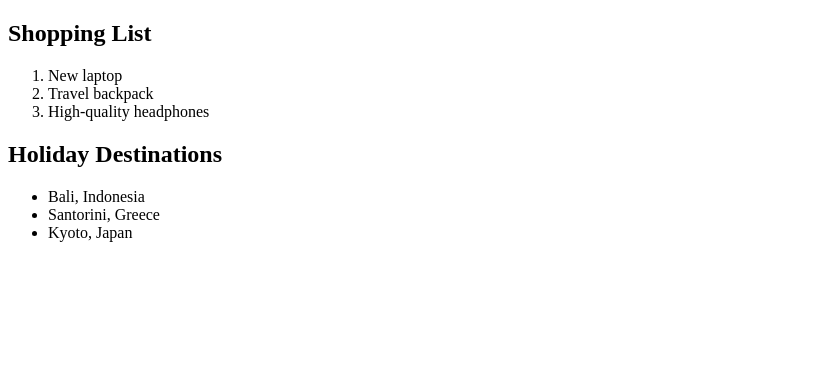
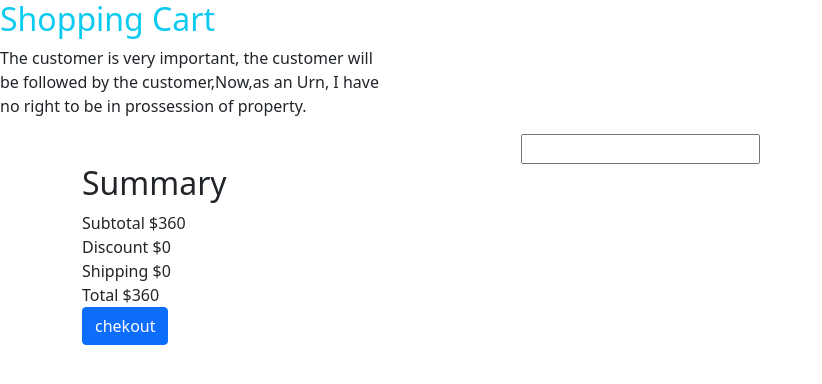
Before and after one commit to acciojob/bootstrap-shopping-cart-AnjaliBharwani, a website: page main.html in a window 1280 px wide. Shown: the whole page, without its empty margins (0-822 px from the left). Drawn offline with nearby package versions, Linux system fonts and the light colour scheme.

Commit message:
created a submission

```diff
--- a/main.html
+++ b/main.html
@@ -1,23 +1,42 @@
 <!DOCTYPE html>
-<html lang="en">
+
+<html>
+
 <head>
-    <meta charset="UTF-8">
-    <meta name="viewport" content="width=device-width, initial-scale=1.0">
-    <title>My Plans</title>
+	<link href="https://cdn.jsdelivr.net/npm/bootstrap@5.0.2/dist/css/bootstrap.min.css" rel="stylesheet" integrity="sha384-EVSTQN3/azprG1Anm3QDgpJLIm9Nao0Yz1ztcQTwFspd3yD65VohhpuuCOmLASjC" crossorigin="anonymous">
+	<link rel="stylesheet" href="styles.css">
 </head>
+
 <body>
-    <h2>Shopping List</h2>
-    <ol>
-        <li data-ns-test="shoppingList">New laptop</li>
-        <li data-ns-test="shoppingList">Travel backpack</li>
-        <li data-ns-test="shoppingList">High-quality headphones</li>
-    </ol>
+	<!-- the entire body must be written by student -->
+	<h2 class="cart-heading text-info">Shopping Cart</h2>
+	<p>The customer is very important, the customer will <br> be followed by the customer,Now,as an Urn, I have <br>
+		no right to be in prossession of property.</p>
+	<div class="container">
+		<div class="block-heading text-center">
+	<label></label>
+	<input type="">
+	<a href=""></a>
+	<img src="">
+		</div>
+	<section class="summary">
+		<h2>Summary</h2>
+		<span>Subtotal</span>
+		<span>$360</span><br>
+		<span>Discount</span>
+		<span>$0</span><br>
+		<span>Shipping</span>
+		<span>$0</span><br>
+		<span>Total</span>
+		<span>$360</span><br>
+		<button type="button" class="btn btn-primary">chekout</button>
+	</section>
+	</div>
+    <script type="text/javascript" src="./script.js">
+</script>
+	<script src="https://cdn.jsdelivr.net/npm/@popperjs/core@2.9.2/dist/umd/popper.min.js" integrity="sha384-IQsoLXl5PILFhosVNubq5LC7Qb9DXgDA9i+tQ8Zj3iwWAwPtgFTxbJ8NT4GN1R8p" crossorigin="anonymous"></script>
+<script src="https://cdn.jsdelivr.net/npm/bootstrap@5.0.2/dist/js/bootstrap.min.js" integrity="sha384-cVKIPhGWiC2Al4u+LWgxfKTRIcfu0JTxR+EQDz/bgldoEyl4H0zUF0QKbrJ0EcQF" crossorigin="anonymous"></script>
 
-    <h2>Holiday Destinations</h2>
-    <ul>
-        <li data-ns-test="holidayList">Bali, Indonesia</li>
-        <li data-ns-test="holidayList">Santorini, Greece</li>
-        <li data-ns-test="holidayList">Kyoto, Japan</li>
-    </ul>
 </body>
+
 </html>
--- a/script.js
+++ b/script.js
@@ -1 +1,10 @@
-//your JS code here. If required.
+/*  your css code here. If applicable */
+/* .cart-heading{
+	Color: #3b99e0;
+} */
+.summary{
+	width: 200px;
+	height:300px;
+	Border-top: #5ea4f3;
+	Background-color: #f7fbff;
+}
```
